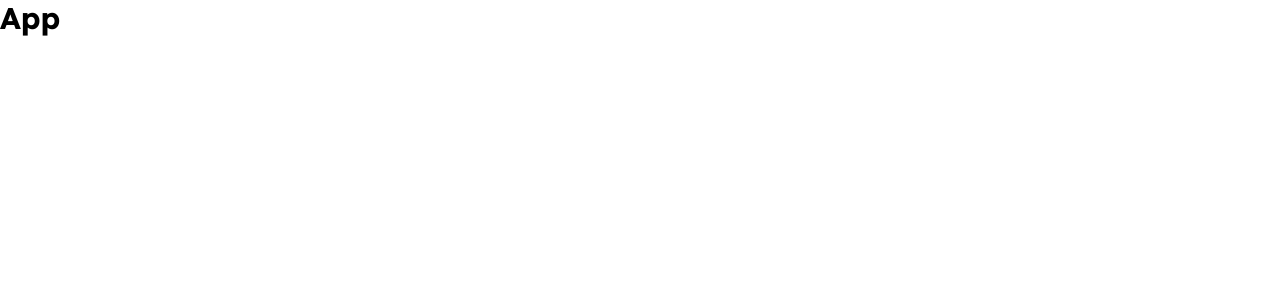
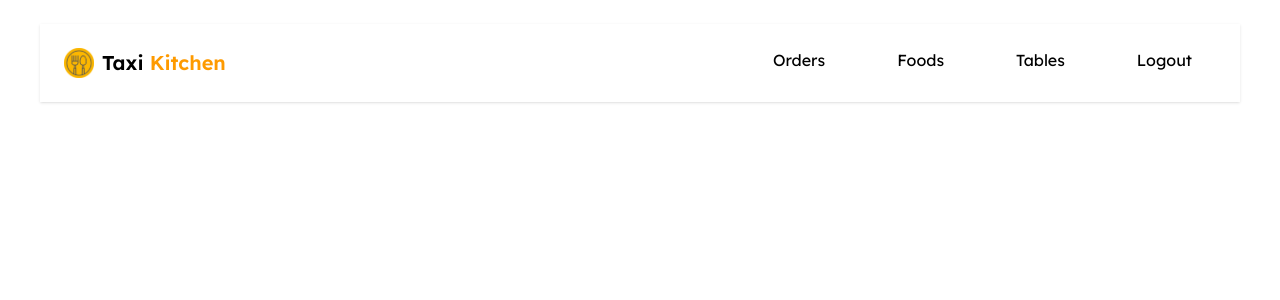
Before and after one commit to kmsmahi/React-practice-project-4, a React (Vite) app: page / in a window 1280 px wide. Shown: the top 300 px of the page. Built offline with nearby package versions, Linux system fonts and the light colour scheme.

Commit message:
navbar done

```diff
--- a/src/App.jsx
+++ b/src/App.jsx
@@ -1,12 +1,12 @@
+import React from 'react';
+import Navbar from './assets/components/Navbar/navbar';
 
-function App() {
+const App = () => {
+  return (
+    <div>
+      <Navbar></Navbar>
+    </div>
+  );
+};
 
-  return (
-    <>
-
-      <h1 className="text-3xl font-bold">App</h1>
-    </>
-  )
-}
-
-export default App
+export default App;
--- /dev/null
+++ b/src/assets/components/Navbar/navbar.jsx
@@ -0,0 +1,42 @@
+import React from 'react';
+import logo from '../../../assets/logo.png';
+const Navbar = () => {
+    return (
+
+            <div className="container navbar bg-base-100 shadow-sm flex justify-between p-6 mt-6">
+  <div className="navbar-start flex items-center gap-2">
+    <img className='w-[30px] h-[30px]' src={logo} alt="" />
+    <a className="btn btn-ghost text-xl font-semibold">Taxi <span className='text-amber-500'>Kitchen</span></a>
+  </div>
+  <div className="navbar-center">
+    <ul className="menu menu-horizontal px-1 flex gap-8">
+      <li>
+          <a className="px-5 py-2 rounded-lg hover:bg-amber-50 hover:text-amber-600 transition-all active:scale-95">
+            Orders
+          </a>
+        </li>
+      <li>
+          <a className="px-5 py-2 rounded-lg hover:bg-amber-50 hover:text-amber-600 transition-all active:scale-95">
+            Foods
+          </a>
+        </li>
+      <li>
+          <a className="px-5 py-2 rounded-lg hover:bg-amber-50 hover:text-amber-600 transition-all active:scale-95">
+            Tables
+          </a>
+        </li>
+      <li>
+          <a className="px-5 py-2 rounded-lg hover:bg-amber-50 hover:text-amber-600 transition-all active:scale-95">
+            Logout
+          </a>
+        </li>
+
+    </ul>
+  </div>
+
+</div>
+
+    );
+};
+
+export default Navbar;
--- a/src/index.css
+++ b/src/index.css
@@ -3,3 +3,8 @@
 *{
     font-family: "Lexend", sans-serif;
 }
+.container{
+    max-width: 1200px;
+    margin-left: auto;
+    margin-right: auto;
+}
```
